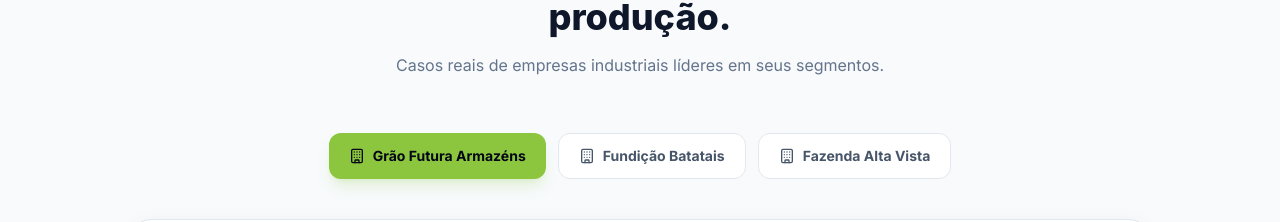
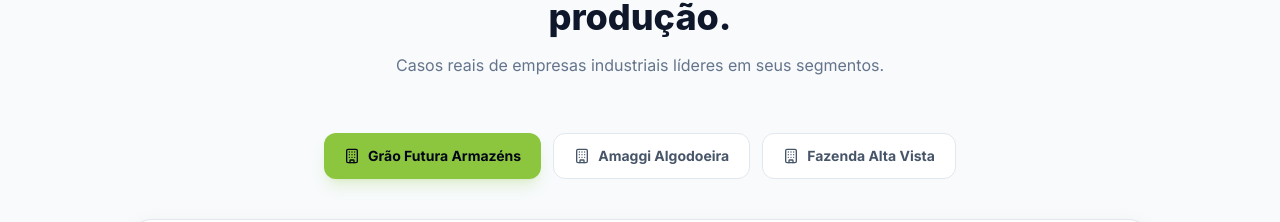
Before and after one commit to pauloac1000-byte/landing-page-servicos-condutiva, a React (Vite) app: page / in a window 1280 px wide. Shown: the part 6406-6628 px from the top of the page. Built offline with nearby package versions, Linux system fonts and the light colour scheme.

Commit message:
Atualiza dados do case e depoimento de Fundição Batatais para Amaggi Algodoeira

```diff
--- a/src/data/mockData.ts
+++ b/src/data/mockData.ts
@@ -242,23 +242,23 @@
   },
   {
     id: 'mineracao',
-    client: 'Fundição Batatais',
-    segment: 'Mineração',
-    location: 'Parauapebas, PA',
+    client: 'Amaggi Algodoeira',
+    segment: 'Algodoeira',
+    location: 'Sapezal - MT',
     challenge:
-      'Painéis elétricos de britagem sofriam falhas termográficas frequentes, causando paradas com custo elevadíssimo por hora de interrupção.',
+      'A operação manual era imprecisa, demandava acompanhamento constante e comprometia a estabilidade do processo',
     solution:
-      'Manutenção preventiva trimestral com termografia, retrofit de componentes descontinuados e treinamento da equipe para diagnóstico precoce.',
+      'Suporte presencial no ajuste do controle de umidade através do sensor com válvula proporcional',
     results: [
       { label: 'Falhas elétricas', value: '-92%' },
       { label: 'Disponibilidade', value: '99.5%' },
       { label: 'Economia anual', value: 'R$ 1.2M' },
     ],
     quote:
-      'A equipe da Condutiva conhece cada componente do nosso painel como ninguém. O suporte remoto resolve 80% dos chamados sem deslocamento.',
-    author: 'Ana Paula Costa',
-    role: 'Engenheira de Automação',
-    image: 'https://img.usecurling.com/p/800/500?q=mining%20industrial%20plant&color=orange',
+      'O sensor da Condutiva melhorou nosso processo com precisão e automação. O atendimento e o suporte presencial fizeram toda a diferença.',
+    author: 'Sr Isaías',
+    role: 'Encarregado Operação',
+    image: 'https://img.usecurling.com/p/800/500?q=cotton%20harvest%20agriculture&color=amber',
   },
   {
     id: 'farmaceutica',
@@ -306,13 +306,13 @@
   },
   {
     id: '2',
-    name: 'Ana Paula Costa',
-    role: 'Engenheira de Automação',
-    company: 'Fundição Batatais',
-    segment: 'Mineração',
-    text: 'Equipe extremamente técnica. Resolveram um problema de painel elétrico que três empresas anteriores não conseguiram diagnosticar.',
+    name: 'Sr Isaías',
+    role: 'Encarregado Operação',
+    company: 'Amaggi Algodoeira',
+    segment: 'Algodoeira',
+    text: 'O sensor da Condutiva melhorou nosso processo com precisão e automação. O atendimento e o suporte presencial fizeram toda a diferença.',
     rating: 5,
-    avatar: 'https://img.usecurling.com/ppl/medium?gender=female&seed=20',
+    avatar: 'https://img.usecurling.com/ppl/medium?gender=male&seed=20',
   },
   {
     id: '3',
--- a/src/lib/pocketbase/schema.json
+++ b/src/lib/pocketbase/schema.json
@@ -1,5 +1,5 @@
 {
-  "generatedAt": "2026-08-19T17:54:20.638Z",
+  "generatedAt": "2026-08-20T10:13:20.290Z",
   "collections": [
     {
       "name": "users",
```
Also changed, not shown: .skip.config.json.
